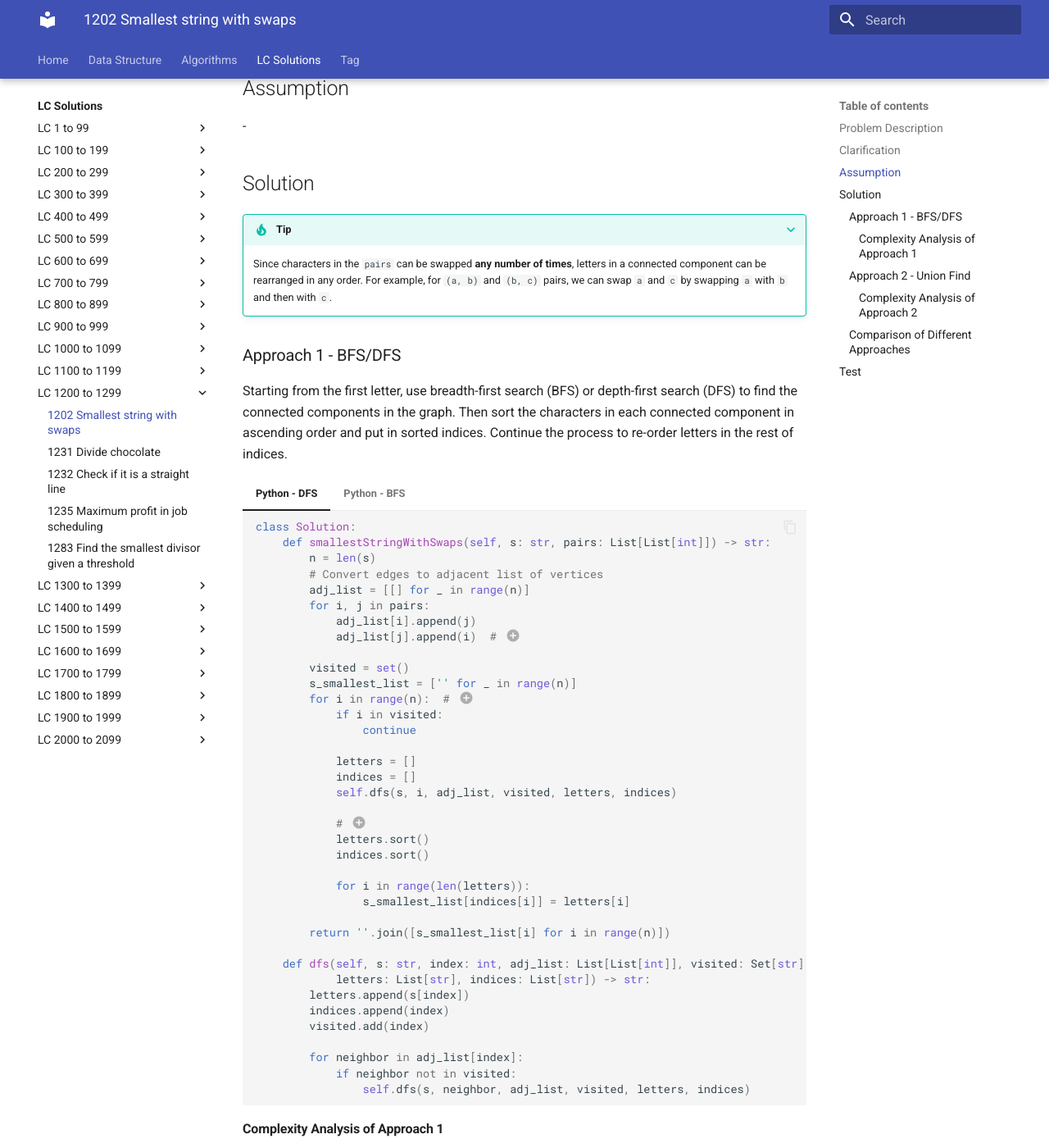
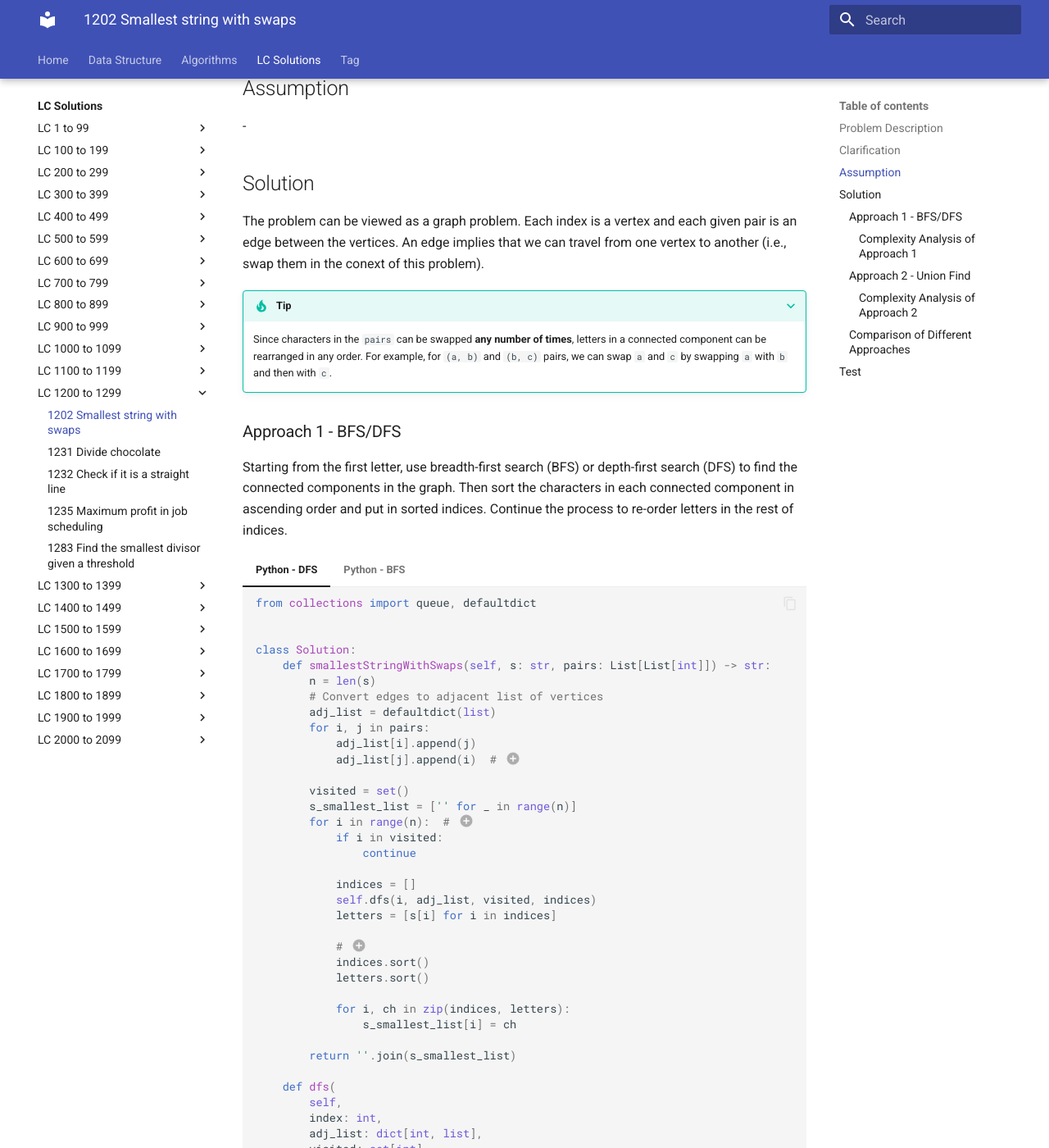
Before and after one commit to RogerLuo-Code/coding-practice, an MkDocs documentation site: the page built from docs/lc-solutions/lc1200-1299/lc1202-smallest-string-with-swaps.md, in a window 1280 px wide and 1400 px high, scrolled down 661 px. Shown: the whole window at 82% size. Built offline with MkDocs 1.6.1 and Material for MkDocs 9.7.7, drawn with Linux system fonts in a browser that asks for light colours; some of the changed text lies outside the part shown.

Commit message:
Update solution to LC1202

````diff
--- a/docs/lc-solutions/lc1200-1299/lc1202-smallest-string-with-swaps.md
+++ b/docs/lc-solutions/lc1200-1299/lc1202-smallest-string-with-swaps.md
@@ -32,6 +32,10 @@
 
 ## Solution
 
+The problem can be viewed as a graph problem. Each index is a vertex and each given pair
+is an edge between the vertices. An edge implies that we can travel from one vertex to
+another (i.e., swap them in the conext of this problem).
+
 ???+ tip
     Since characters in the `pairs` can be swapped **any number of times**, letters in a
     connected component can be rearranged in any order. For example, for `(a, b)` and
@@ -46,11 +50,14 @@
 
 === "Python - DFS"
     ```python
+    from collections import queue, defaultdict
+
+
     class Solution:
         def smallestStringWithSwaps(self, s: str, pairs: List[List[int]]) -> str:
             n = len(s)
             # Convert edges to adjacent list of vertices
-            adj_list = [[] for _ in range(n)]
+            adj_list = defaultdict(list)
             for i, j in pairs:
                 adj_list[i].append(j)
                 adj_list[j].append(i)  # (1)
@@ -61,28 +68,32 @@
                 if i in visited:
                     continue
 
-                letters = []
                 indices = []
-                self.dfs(s, i, adj_list, visited, letters, indices)
+                self.dfs(i, adj_list, visited, indices)
+                letters = [s[i] for i in indices]
 
                 # (3)
+                indices.sort()
                 letters.sort()
-                indices.sort()
 
-                for i in range(len(letters)):
-                    s_smallest_list[indices[i]] = letters[i]
+                for i, ch in zip(indices, letters):
+                    s_smallest_list[i] = ch
 
-            return ''.join([s_smallest_list[i] for i in range(n)])
+            return ''.join(s_smallest_list)
 
-        def dfs(self, s: str, index: int, adj_list: List[List[int]], visited: Set[str],
-                letters: List[str], indices: List[str]) -> str:
-            letters.append(s[index])
+        def dfs(
+            self,
+            index: int,
+            adj_list: dict[int, list],
+            visited: set[int],
+            indices: list[int],
+        ) -> None:
+            visited.add(index)
             indices.append(index)
-            visited.add(index)
 
             for neighbor in adj_list[index]:
                 if neighbor not in visited:
-                    self.dfs(s, neighbor, adj_list, visited, letters, indices)
+                    self.dfs(neighbor, adj_list, visited, indices)
     ```
 
     1. Undirected edge so add both directions.
@@ -92,11 +103,14 @@
 
 === "Python - BFS"
     ```python
+    from collections import queue, defaultdict
+
+
     class Solution:
         def smallestStringWithSwaps(self, s: str, pairs: List[List[int]]) -> str:
             n = len(s)
             # Convert edges to adjacent list of vertices
-            adj_list = [[] for _ in range(n)]
+            adj_list = defaultdict(list)
             for i, j in pairs:
                 adj_list[i].append(j)
                 adj_list[j].append(i)  # (1)
@@ -107,35 +121,32 @@
                 if i in visited:
                     continue
 
-                letters = []
                 indices = []
-                self.bfs(s, i, adj_list, visited, letters, indices)
+                self.dfs(i, adj_list, visited, indices)
+                letters = [s[i] for i in indices]
 
                 # (3)
                 letters.sort()
                 indices.sort()
 
-                for i in range(len(letters)):
-                    s_smallest_list[indices[i]] = letters[i]
+                for i, ch in zip(indices, letters):
+                    s_smallest_list[i] = ch
 
-            return "".join([s_smallest_list[i] for i in range(n)])
+            return ''.join(s_smallest_list)
 
         def bfs(
             self,
-            s: str,
             index: int,
-            adj_list: List[List[int]],
-            visited: Set[str],
-            letters: List[str],
-            indices: List[str],
-        ) -> str:
+            adj_list: dict[int, list],
+            visited: set[int],
+            indices: list[int],
+        ) -> None:
             visited.add(index)
             queue = deque([index])
 
-            # Traver the adjacent indices
+            # Travel the adjacent indices
             while queue:
                 curr_index = queue.popleft()
-                letters.append(s[curr_index])
                 indices.append(curr_index)
                 for neighbor in adj_list[curr_index]:
                     if neighbor not in visited:
@@ -152,28 +163,32 @@
 
 - Time complexity: $O(E + V \log V)$ where $V$ is the number of vertices (i.e., the
 length of the string) and $E$ is the number of edges (the number of pairs).
-    - Initializing the adjacent list takes $O(V)$;
     - Building the adjacent list will take $O(E)$ operation. Each operation takes $O(1)$
     time to insert elements into the adjacent list;
     - During the DFS/BFS traversal, each vertex will only be visited once and iterate
-    over the edge list of each vertex. Each edge is also iterated once. So it takes $O(V + E)$;
+    over the edge list of each vertex. Each edge is also iterated once. So it takes
+    $O(V + E)$;
+    - Converting `indices` to `letters` takes $O(V)$;
     - Sorting the list of `letters` and `indices` take $O(V \log V)$;
     - Update the smallest string list takes $O(V)$;
     - Convert list of letters to string takes $O(V)$;
-    So the total time complexity is $O(V) + O(E) + O(V + E) + O(V \log V) + O(V) + O(V)$,
+    So the total time complexity is $O(V) + O(E) + O(V + E) + O(V) + O(V \log V) + O(V) + O(V)$,
     which is $O(E) + O(V \log V) = O(E + V \log V)$.
 - Space complexity: $O(E + V)$
-    - Building the adjacent list takes $O(V + E)$ space;
+    - Building the adjacent list takes $O(E)$ space;
     - Tracking the visited vertices takes $O(V)$ in the worst case;
     - For traversal, the run time stack of DFS or the queue of BFS will use $O(V)$ space
     in the worst case;
     - Sorting in Python (timsort) takes $O(V)$ space in the worst case;
     - The smallest string list takes $O(V)$ space
-    So the total space is $O(V + E) + O(V) + O(V) + O(V) + O(V) = O(V + E)$.
+    So the total space is $O(E) + O(V) + O(V) + O(V) + O(V) = O(V + E)$.
 
 ### Approach 2 - Union Find
 
-Similarly, we can use union-find to find all connected components by union `pairs`. Then, put indices and letters of different parents (connected components) in separate list. For each connected components, sort indices and letters and put them in the smallest string.
+Similarly, we can use union-find to find all connected components by union `pairs`.
+Then, put indices and letters of different parents (connected components) in separate
+list. For each connected components, sort indices and letters and put them in the
+smallest string.
 
 === "python"
     ```python
@@ -230,13 +245,16 @@
 
 #### Complexity Analysis of Approach 2
 
-- Time complexity: $O((E + V)\alpha(V) + V \log V)$
+- Time complexity: $O((E + V) \alpha(V) + V \log V)$
     - `union-find` takes $O(V)$ time to initialize;
-    - When union pairs, it goes through $E$ pairs and each operation takes $O(\alpha(V))$ time. The time complexity is $O(E \alpha(V))$;
-    - For grouping by connected components, it takes $O(V)$ operations and each operation takes $O(\alpha(V))$ to `find` and $O(1)$ to insert;
+    - When union pairs, it goes through $E$ pairs and each operation takes
+    $O(\alpha(V))$ time. The time complexity is $O(E \alpha(V))$;
+    - For grouping by connected components, it takes $O(V)$ operations and each
+    operation takes $O(\alpha(V))$ to `find` and $O(1)$ to insert;
     - Sorting takes $O(V \log V)$ in the worst case;
     - Insert into result and combine into string takes $O(V)$
-    So the total time complexity is $O(V) + O(E \alpha(V)) + O(V \alpha(V)) + O(V \log V) + O(V)$, which is $O((E + V) \alpha(V) + V \log V)$.
+    So the total time complexity is $O(V) + O(E \alpha(V)) + O(V \alpha(V)) + O(V \log V) + O(V)$,
+    which is $O((E + V) \alpha(V) + V \log V)$.
 - Space complexity: $O(V)$
     - `union-find` takes $O(V)$ space to store parent and rank;
     - `groups` takes $O(V)$ store indices and letters;
@@ -252,7 +270,7 @@
 Approach    | Time Complexity   | Space Complexity |
 ------------| ---------------   | ---------------- |
 Approach -  |  $O(E + V \log V)$           | $O(V + E)$ |
-Approach 2 - Union Find  |  $O(O((E + V)\alpha(V) + V \log V)$           | $O(V)$  |
+Approach 2 - Union Find  |  $O((E + V) \alpha(V) + V \log V)$           | $O(V)$  |
 
 ## Test
 
````
